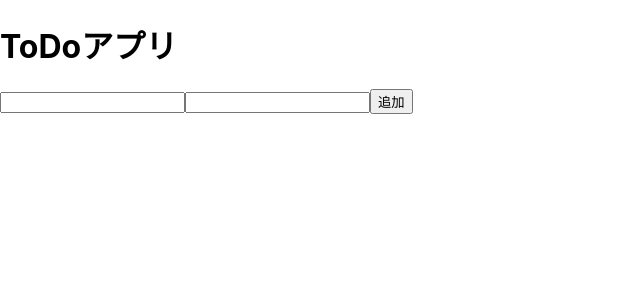
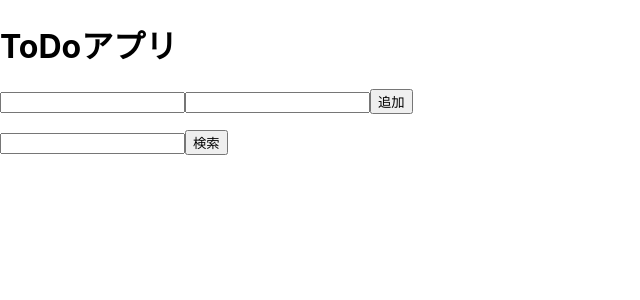
Before and after one commit to locoid-dealer/react-todo-app_211222, a React (Create React App) app: page / in a window 1280 px wide. Shown: the top 300 px of the page, without its empty margins (0-640 px from the left). Built offline with nearby package versions, Linux system fonts and the light colour scheme.

Commit message:
[ADD] Read

```diff
--- a/src/App.tsx
+++ b/src/App.tsx
@@ -4,6 +4,8 @@ export const App = () => {
   const [text, setText] = useState<string>("");
   const [updatedText, setUpdatedText] = useState<string>("");
   const [todos, setTodos] = useState<string[]>([]);
+  const [searchWord, setSearchWord] = useState<string>("");
+  const [searchedTodos, setSearchedTodos] = useState<string[]>([])
 
   const onChangeText = (e: ChangeEvent<HTMLInputElement>) => {
     setText(e.target.value);
@@ -11,6 +13,10 @@ export const App = () => {
 
   const onChangeUpdatedText = (e: ChangeEvent<HTMLInputElement>) => {
     setUpdatedText(e.target.value);
+  };
+
+  const onChangeSearchWord = (e: ChangeEvent<HTMLInputElement>) => {
+    setSearchWord(e.target.value);
   };
 
   const addTodo = () => {
@@ -31,6 +37,14 @@ export const App = () => {
     setTodos(latestTodos);
   };
 
+  const searchTodos = () => {
+    let searchedTodos: string[] = [];
+    searchedTodos = todos.filter((todo) => {
+      return todo === searchWord;
+    });
+    setSearchedTodos(searchedTodos)
+  };
+
   return (
     <>
       <h1>ToDoアプリ</h1>
@@ -40,7 +54,7 @@ export const App = () => {
       <ul>
         {todos.map((todo, index) => {
           return (
-            <li key={todo}>
+            <li key={index}>
               <p>
                 {todo} {index}
               </p>
@@ -62,6 +76,23 @@ export const App = () => {
           );
         })}
       </ul>
+      <input type="text" value={searchWord} onChange={onChangeSearchWord} />
+      <button
+        onClick={() => {
+          searchTodos();
+        }}
+      >
+        検索
+      </button>
+      <ul>
+        {searchedTodos.map((searchedTodo, index) => {
+          return (
+            <li key={index}>
+              {searchedTodo} {index}
+            </li>
+          )
+        })}
+      </ul>
     </>
   );
 };
```
